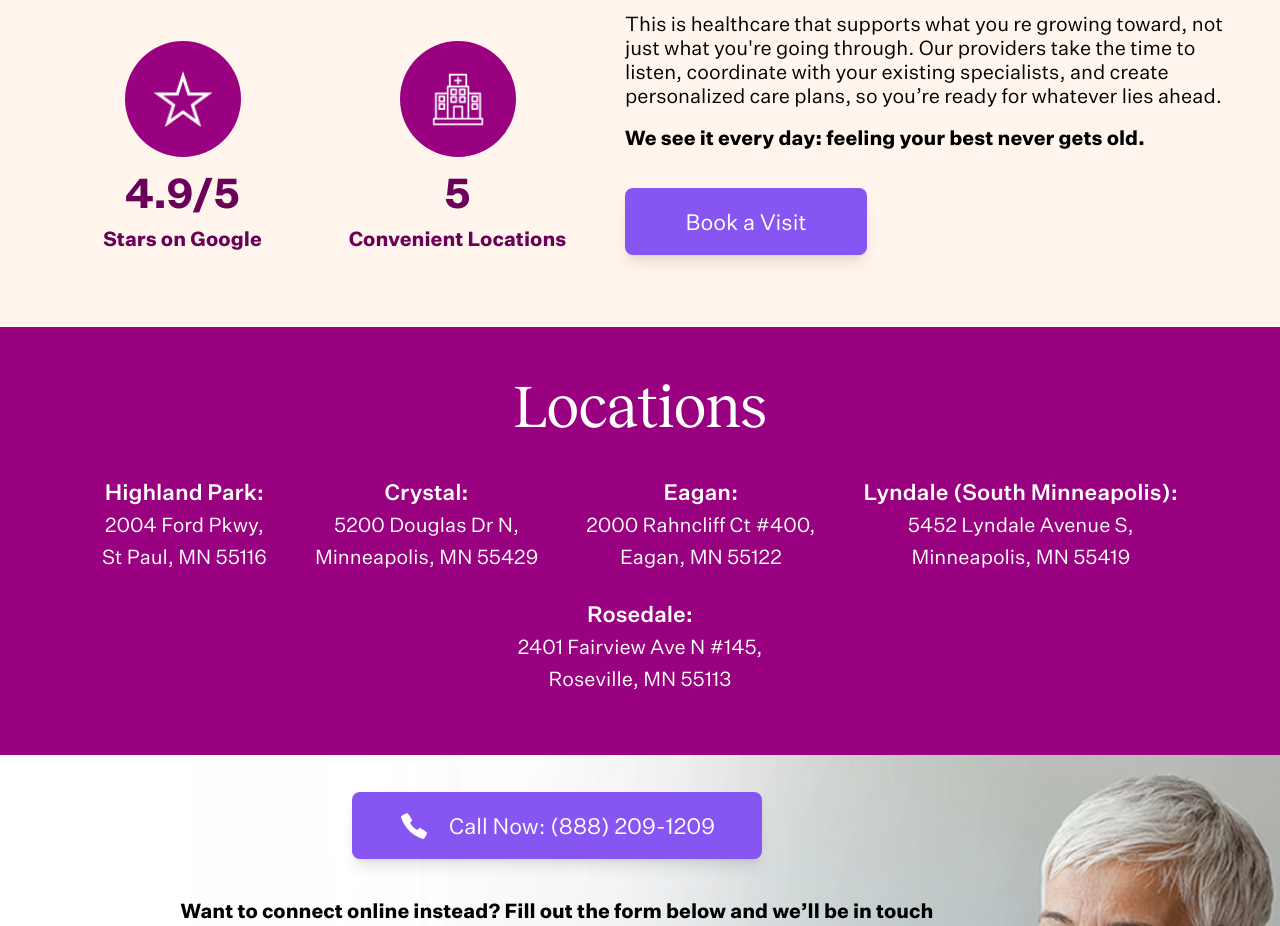
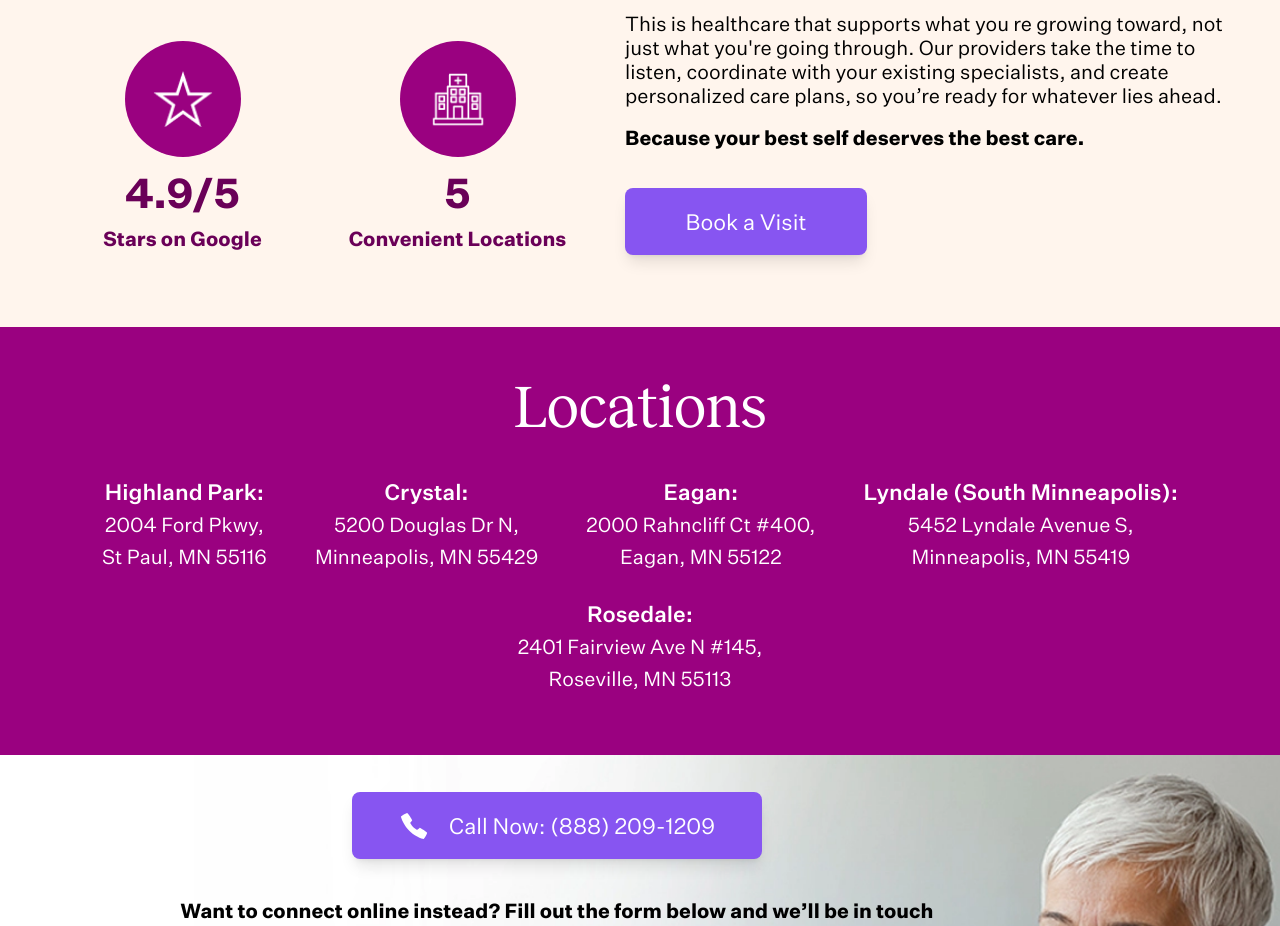
Before and after one commit to seemo66/herself-health-landing-v2, a React (Create React App) app: page / in a window 1280 px wide. Shown: the part 2508-3434 px from the top of the page. Built offline with nearby package versions, Linux system fonts and the light colour scheme; the HTML template or start-up script is replaced by a standard one.

Commit message:
update tagline

```diff
--- a/src/components/MembershipSection.jsx
+++ b/src/components/MembershipSection.jsx
@@ -75,7 +75,7 @@ export default function MembershipSection() {
         </p>
 
         <p className="mb-[38px] font-untitled text-[18px] font-bold leading-6 text-black md:text-[20px]">
-          We see it every day: feeling your best never gets old.
+          Because your best self deserves the best care.
         </p>
 
         <button
```
